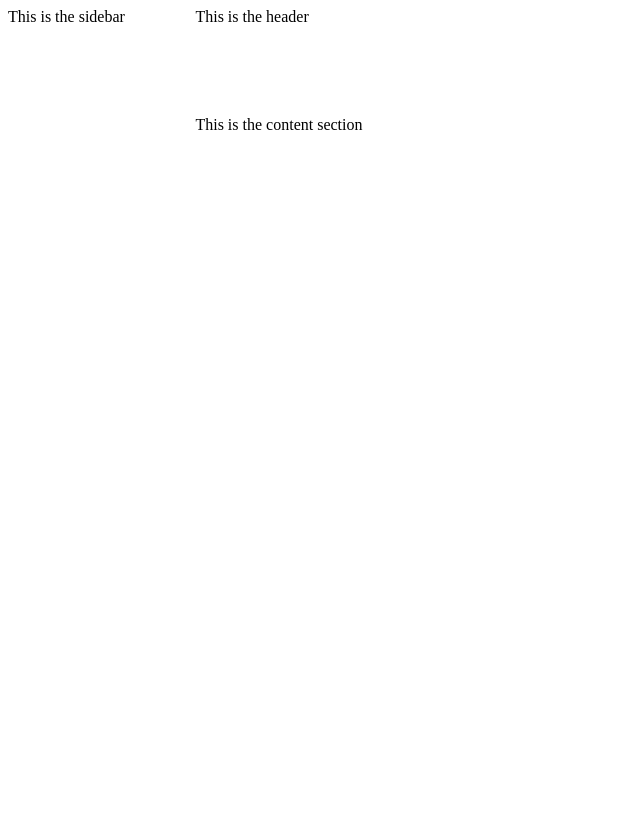
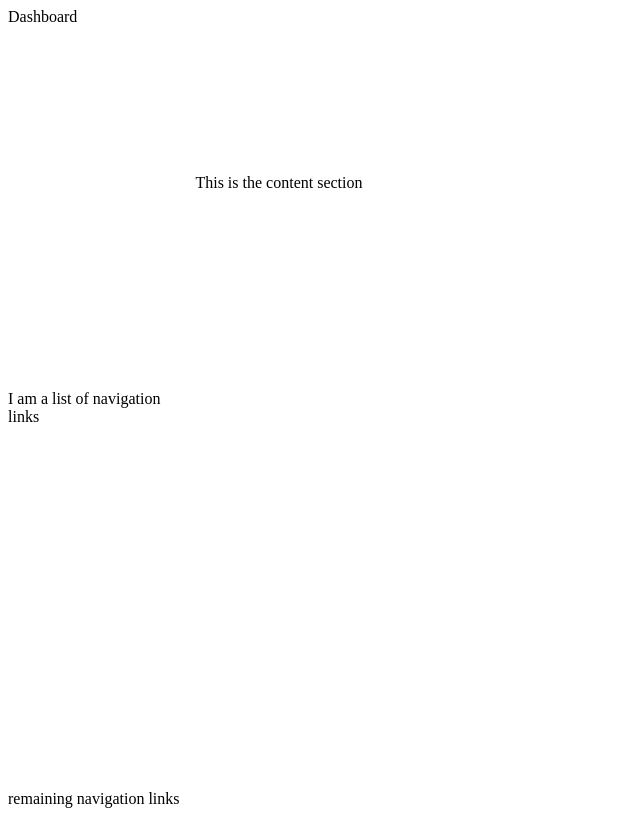
Before and after one commit to PaulaMaged/admin-dashboard, a plain HTML site: page index.html in a window 1280 px wide. Shown: the whole page, without its empty margins (0-640 px from the left). Drawn offline with Linux system fonts and the light colour scheme.

Commit message:
using flexbox inside of side-bar

```diff
--- a/index.html
+++ b/index.html
@@ -8,8 +8,14 @@
 </head>
 <body>
     <div class="container">
-        <div class="header">This is the header</div>
-        <div class="side-bar">This is the sidebar</div>
+        <div class="header">
+
+        </div>
+        <div class="side-bar">
+            <div class="logo">Dashboard</div>
+            <div class="main-navigation">I am a list of navigation links</div>
+            <div class="other-navigation">remaining navigation links</div>
+        </div>
         <div class="main-content-section">This is the content section</div>
     </div>
 </body>
--- a/style.css
+++ b/style.css
@@ -1,4 +1,5 @@
 .container {
+    min-height: 100vh;
     display: grid;
     grid-template-columns: minmax(100px, 1fr) minmax(600px, 6fr);
     grid-template-rows: minmax(100px, 1fr) minmax(400px, 4fr);
@@ -11,6 +12,10 @@
 
 .side-bar {
     grid-row: 1 / 3;
+    display: flex;
+    flex-direction: column;
+    gap: 2ch;
+    justify-content: space-between;
 }
 
 .main-content-section {
```
